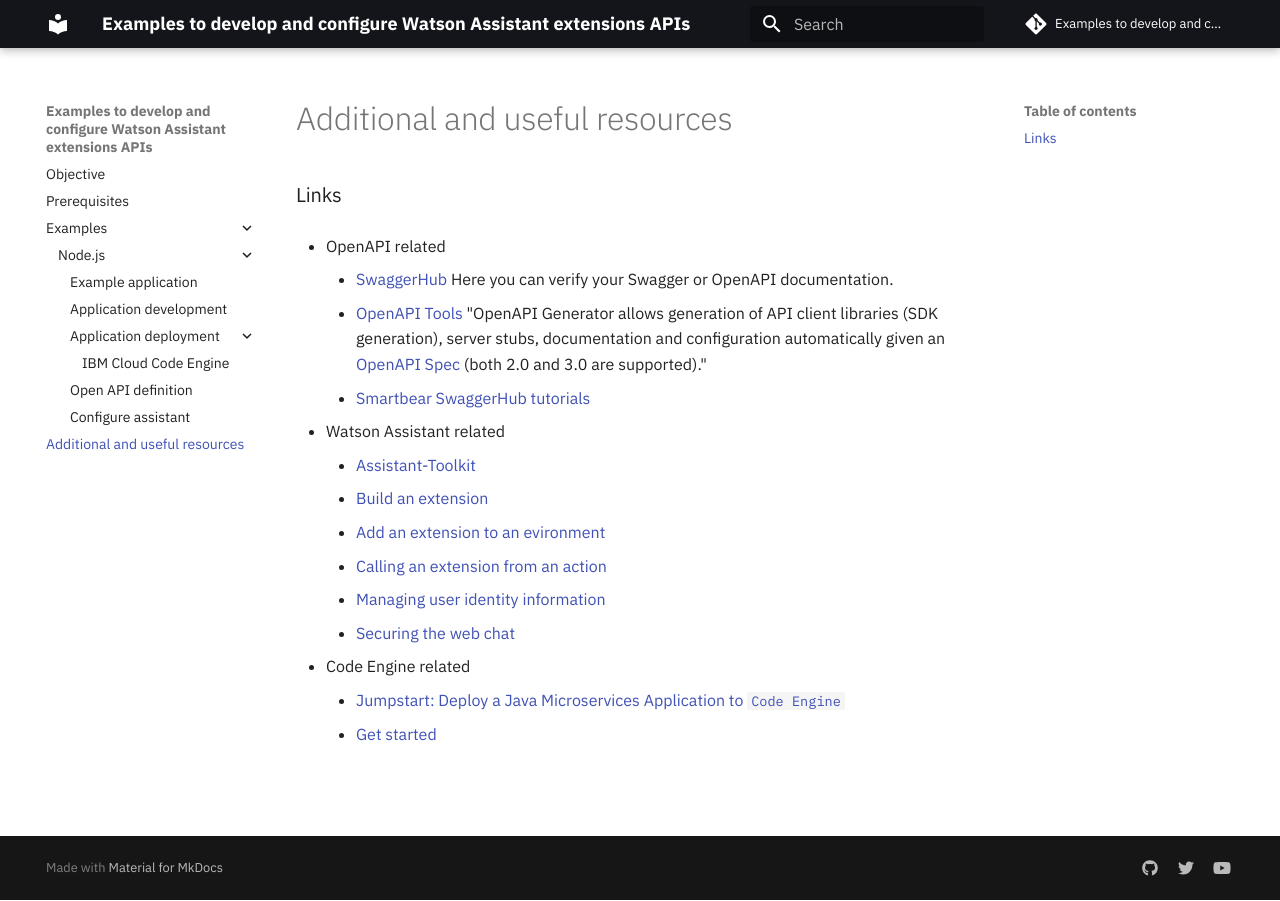
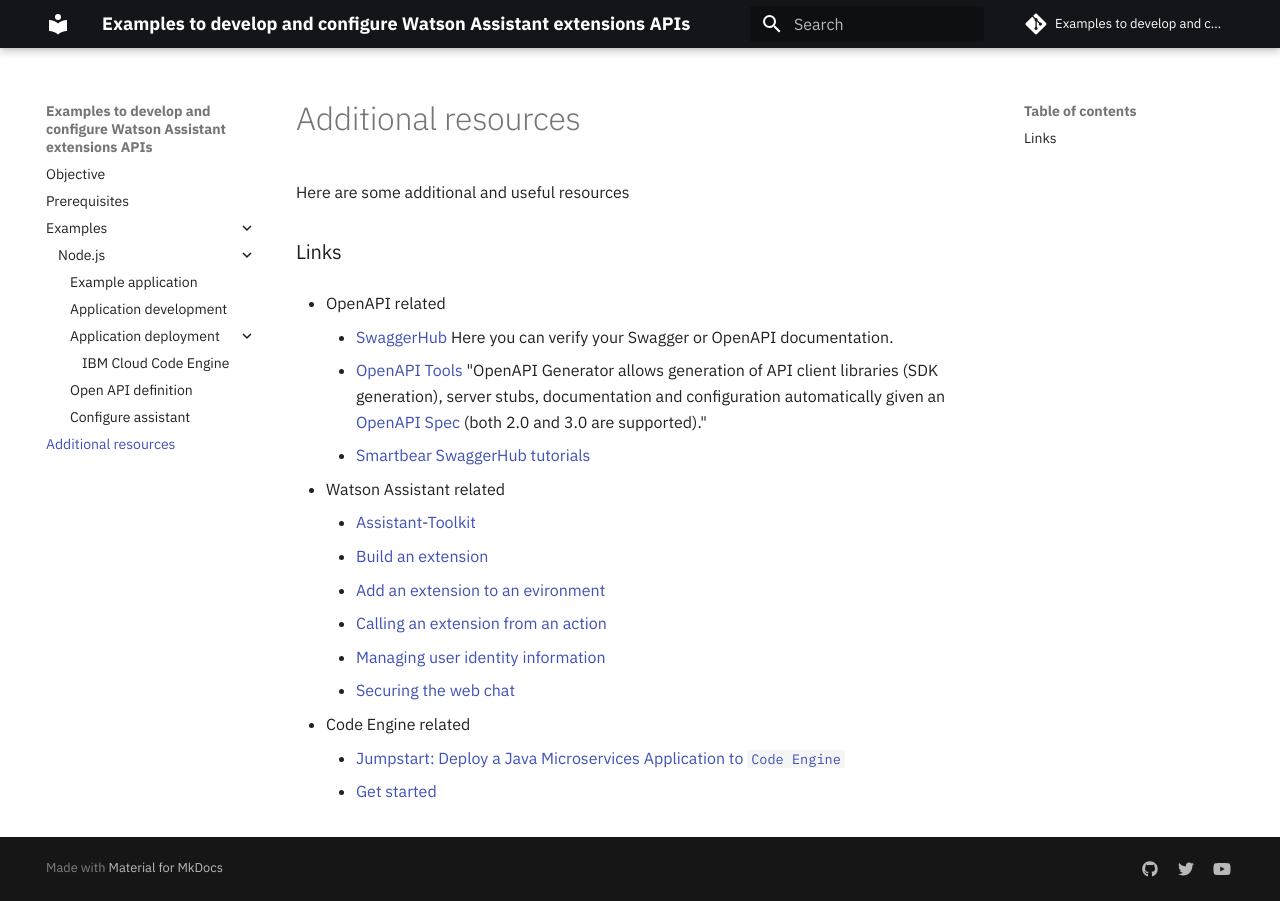
Before and after one commit to thomassuedbroecker/extension-apis, an MkDocs documentation site: the page built from documentation/additional-resources.md, in a window 1280 px wide. Built offline with MkDocs 1.6.1 and Material for MkDocs 9.7.7, drawn with Linux system fonts in a browser that asks for light colours; comment, search, counter and statistics services are not loaded.

Commit message:
update additional resources readme and mkdocs configuration

```diff
--- a/documentation/additional-resources.md
+++ b/documentation/additional-resources.md
@@ -1,5 +1,5 @@
-# Additional and useful resources
-
+# Additional resources
+Here are some additional and useful resources
 ### Links
 
 * OpenAPI related
--- a/mkdocs.yml
+++ b/mkdocs.yml
@@ -21,7 +21,7 @@
           - IBM Cloud Code Engine: ./nodejs-application-deployment-codeengine.md
       - Open API definition: ./nodejs-application-openapi-specification.md
       - Configure assistant: ./nodejs-application-extension-assistant.md
-  - Additional and useful resources: ./additional-resources.md
+  - Additional resources: ./additional-resources.md
 
 ## DO NOT CHANGE BELOW THIS LINE
 
```
